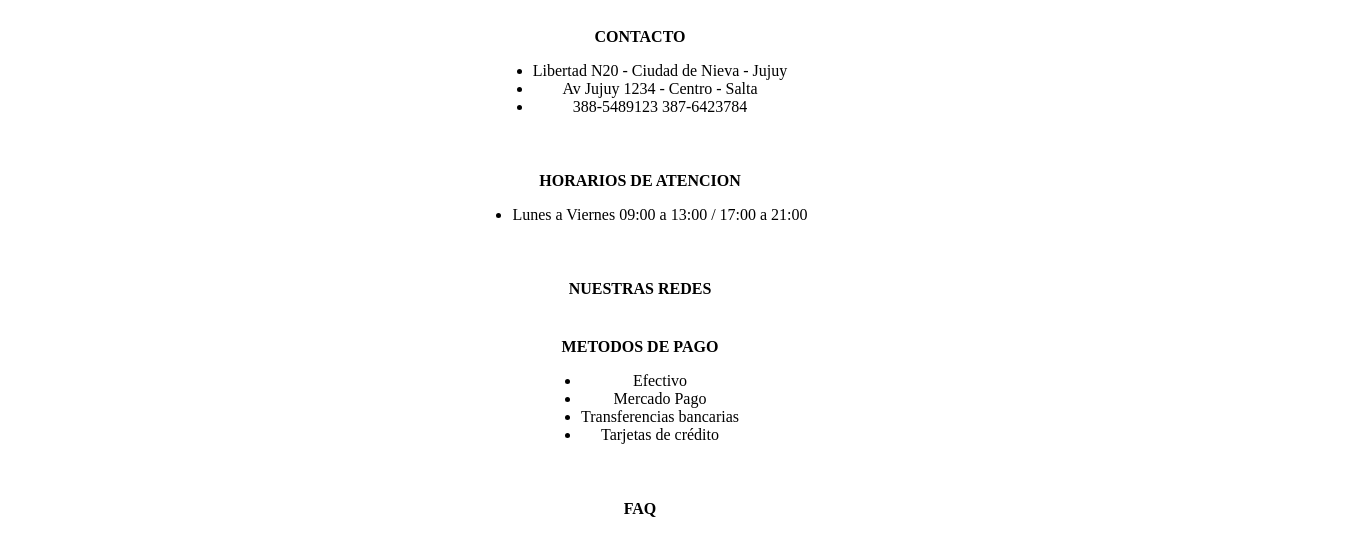
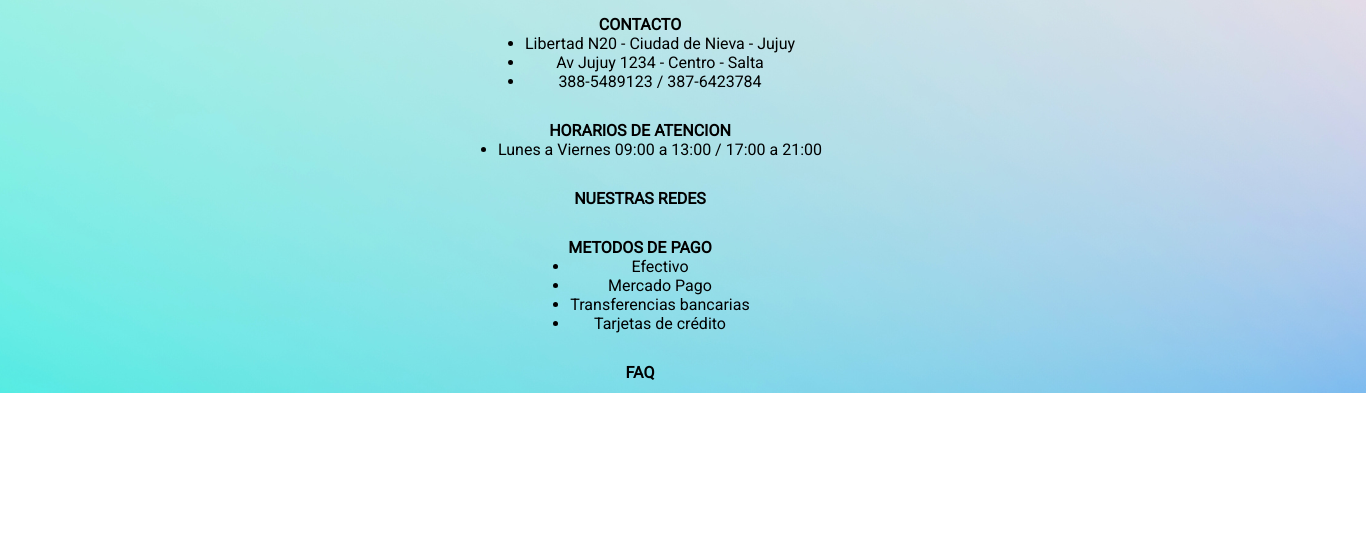
Before and after one commit to choqooz/grupo_4_eCommerceApp, a website: page uhSabadu/views/home.html in a window 1280 px wide. Shown: the whole page, 1366 px wide, since content can reach past the window. Drawn offline with Linux system fonts and the light colour scheme; files that its build step writes are made by us from their sources.

Commit message:
agregando estilos al footer fondo, colores

```diff
--- a/uhSabadu/package.json
+++ b/uhSabadu/package.json
@@ -4,7 +4,6 @@
   "description": "",
   "main": "app.js",
   "scripts": {
-    "test": "echo \"Error: no test specified\" && exit 1",
     "dev" : "nodemon -q app.js"
   },
   "keywords": [],
--- a/uhSabadu/public/css/style.css
+++ b/uhSabadu/public/css/style.css
@@ -1,13 +1,26 @@
+* {
+    margin: 0;
+    border: 0;
+    font-family: Roboto;
+}
+
+#sticky_back {
+    z-index: -10;
+    position: absolute;
+    left: 0;
+    bottom: 0;
+}
 footer {
     display: flex;
+    position: relative;
     flex-direction: column;
-    background-color: white;
 }
 
 footer section {
     display: flex;
+    z-index: 5;
     flex-direction: column;
     align-items: center;
-    margin: 20px;
+    margin: 15px;
     text-align: center;
 }
--- a/uhSabadu/views/home.html
+++ b/uhSabadu/views/home.html
@@ -12,11 +12,13 @@
 <body>
     <header>
 
+
     </header>
     <main>
 
     </main>
     <footer>
+        <div id="sticky_back"> <img src="/images/fondo1.png" alt="fondo"></div>
         <section>
             <strong>CONTACTO</strong>
             <ul>
@@ -27,8 +29,7 @@
                     Av Jujuy 1234 - Centro - Salta
                 </li>
                 <li>
-                    388-5489123
-                    387-6423784
+                    388-5489123 / 387-6423784
                 </li>
             </ul>
         </section>
```
Also changed, not shown: 1 other file.
